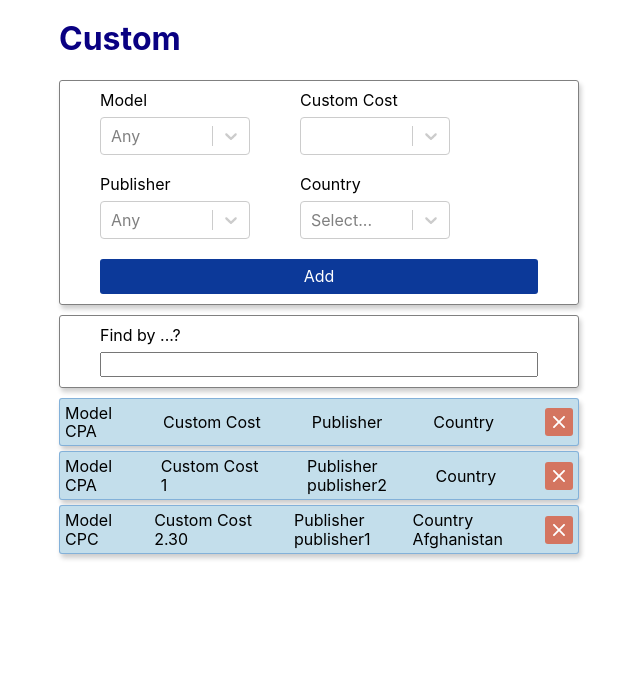
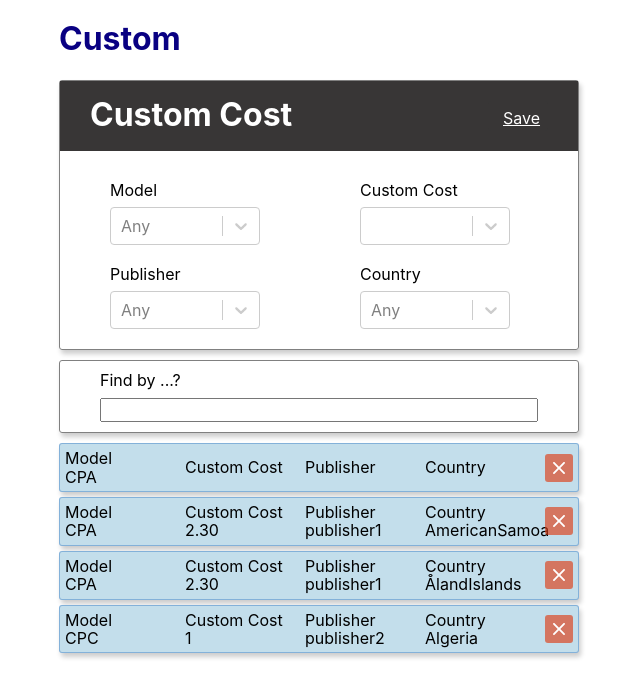
Before and after one commit to Andrii-Velhan/custom-costs, a React (Create React App) app: page / in a window 1280 px wide. Shown: the top 698 px of the page, without its empty margins (321-961 px from the left). Built offline with nearby package versions, Linux system fonts and the light colour scheme; data requests are answered from the project's data file.

Commit message:
add some styles

```diff
--- a/db.json
+++ b/db.json
@@ -9,17 +9,24 @@
     },
     {
       "model": "CPA",
-      "custom_cost": "1",
-      "publisher": "publisher2",
-      "country": "",
-      "id": "nBFiF0C"
+      "custom_cost": "2.30",
+      "publisher": "publisher1",
+      "country": "AmericanSamoa",
+      "id": "gVy6b_x"
+    },
+    {
+      "model": "CPA",
+      "custom_cost": "2.30",
+      "publisher": "publisher1",
+      "country": "ÅlandIslands",
+      "id": "Pgk6CdO"
     },
     {
       "model": "CPC",
-      "custom_cost": "2.30",
-      "publisher": "publisher1",
-      "country": "Afghanistan",
-      "id": "ER0LBqa"
+      "custom_cost": "1",
+      "publisher": "publisher2",
+      "country": "Algeria",
+      "id": "YWA-IMw"
     }
   ]
 }
--- a/src/components/ContactForm/ContactForm.js
+++ b/src/components/ContactForm/ContactForm.js
@@ -150,7 +150,14 @@ _onChangeCurrency({value}) {
 		return (
 			<Fragment>
 				<Notification message={message} />
+
 				<form className="ContactForm" onSubmit={this.handleSubmit}>
+					<div className="ContactForm__header">
+						<h1 className="ContactForm__Title">Custom Cost</h1>
+					<button type="submit" className="ContactForm__button">
+						Save
+          </button>
+				</div>
 
 					<div className="ContactForm__inputBox">
 						<label htmlFor="cost_models" className="Label">
@@ -222,6 +229,9 @@ _onChangeCurrency({value}) {
 						<Select
 							// value={this.state.country}
 							name="country"
+							isSearchable
+							// defaultInputValue="2.30"
+							placeholder="Any"
 							className="ContactForm__input custom-select"
 							id="countries"
 							onChange={this._onChangeCountry.bind(this)}
@@ -231,43 +241,6 @@ _onChangeCurrency({value}) {
 						/>
 					</div>
 
-
-					{/* <div className="ContactForm__inputBox"><label className="Label" htmlFor="name">
-						Name
-          </label>
-						<input
-							type="text"
-							value={name}
-							id="name"
-							className="ContactForm__input"
-							name="name"
-							onChange={this.handleChange}
-							placeholder="Anton Cherny"
-							autoFocus
-						/>
-					</div>
-
-
-					<div className="ContactForm__inputBox"><label className="Label" htmlFor="number">
-						Number
-          </label>
-						<input
-							type="tel"
-							value={number}
-							id="number"
-							className="ContactForm__input"
-							name="number"
-							// pattern="(\+?( |-|\.)?\d{1,2}( |-|\.)?)?(\(?\d{3}\)?|\d{3})( |-|\.)?(\d{3}( |-|\.)?\d{4})"
-							required
-							onChange={this.handleChange}
-							placeholder="+38 (066) 000-00-00"
-						/>
-					</div> */}
-
-
-					<button type="submit" className="ContactForm__button">
-						Add
-          </button>
 				</form>
 			</Fragment>
 		);
--- a/src/components/ContactForm/ContactForm.scss
+++ b/src/components/ContactForm/ContactForm.scss
@@ -19,17 +19,33 @@
 	flex-direction: row;
 	flex-wrap: wrap;
 	align-items: flex-start;
-	padding: 10px 40px;
+	padding:0 0;
 	border: 1px solid grey;
 	border-radius: 3px;
 	box-shadow: 2px 4px 5px rgba(0.5, 0.2, 0.3, 0.2);
 }
+.ContactForm__header{
+	margin-bottom: 30px;
+	width: 100%;
+	height: 70px;
+	padding: 5px 30px;
+	display: flex;
+  justify-content: space-between;
+	align-items: center;
+	background-color: rgb(56, 54, 54);
+}
+
+.ContactForm__Title{
+	color: white;
+}
 
 .ContactForm__button {
 	cursor: pointer;
-	width: 100%;
+	text-decoration: underline;
+	width: 60px;
+	height: 30px;
 	padding: 8px 15px;
-	background-color: $blue;
+	background-color: inherit;
 	color: white;
 	border: none;
 	border-radius: 3px;
@@ -48,4 +64,5 @@
 	display: flex;
 	flex-direction: column;
 	margin-right: 50px;
+	margin-left: 50px;
 }
--- a/src/components/ContactList/ContactList.css
+++ b/src/components/ContactList/ContactList.css
@@ -49,6 +49,9 @@
 	flex-direction: column;
 	margin-top: 0;
 	margin-bottom: 0;
+	width: 20%;
+	/* box-sizing: content-box; */
+	/* text-overflow: ellipsis; */
 }
 
 .ContactList__button {
```
